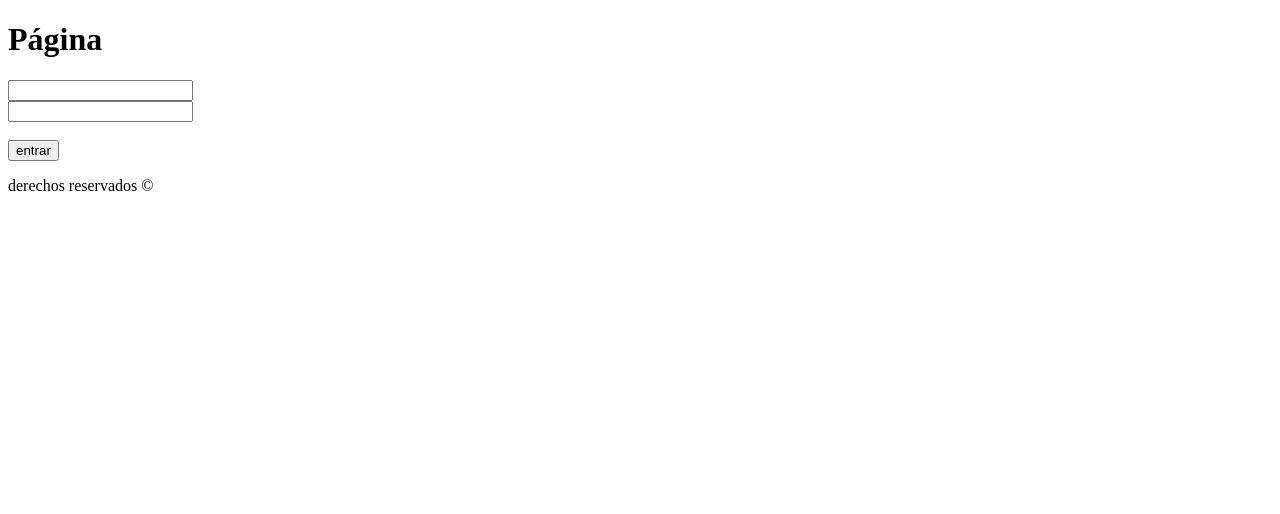
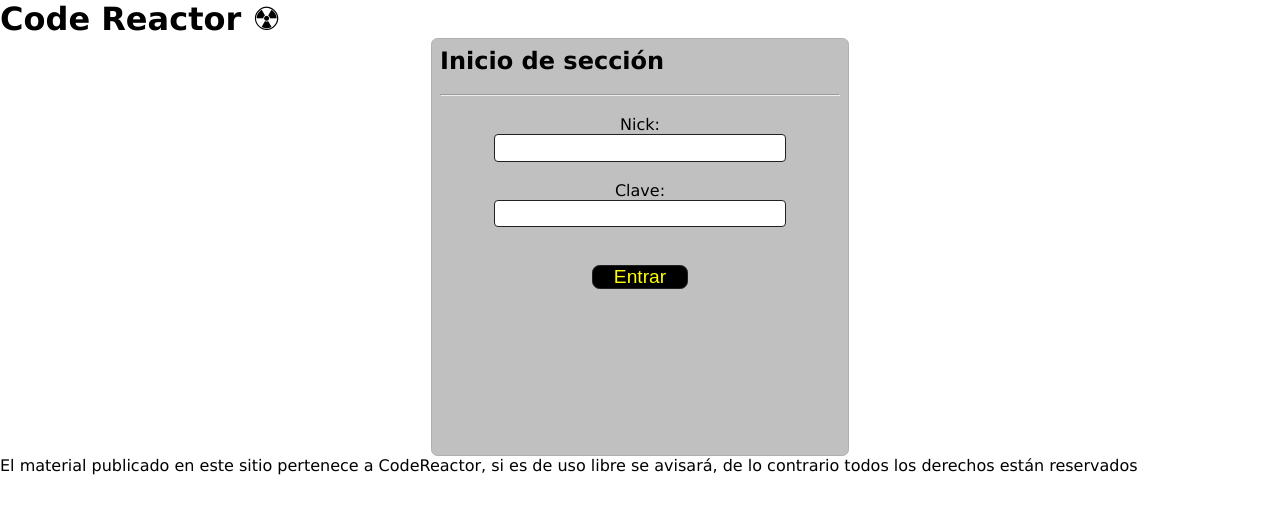
Before and after one commit to FDSoftware/Code-Reactor-WebSite--P, a PHP site: page /login.php in a window 1280 px wide. Shown: the top 514 px of the page. Run offline with PHP 8.4, Linux system fonts and the light colour scheme.

Commit message:
mejora en la seccion de login

```diff
--- /dev/null
+++ b/cms/login.css
@@ -0,0 +1,40 @@
+/* Estilo de la sección de login */
+
+*{
+	margin: 0px;
+	padding: 0px;
+}
+body{
+	font-family: verdana;
+}
+#caja{
+	background: #c0c0c0;
+	border: 1px solid #b0b0b0;
+	border-radius: 0.4em;
+	bottom: auto;
+	display: block;
+	height: 400px;
+	left: auto;
+	margin: auto;
+	right: auto;
+	padding: 0.5em;
+	top: auto;
+	width: 400px;
+}
+#formulario{
+	text-align: center;
+}
+#formulario input[type=password], #formulario input[type=text]{
+	border: 1px solid #212121;
+	border-radius: 0.3em;
+	padding: 0.4em;
+	width: 70%;
+}
+#formulario input[type=submit]{
+	background: black;
+	border-radius: 0.4em;
+	border: 1px solid #212121;
+	color: yellow;
+	font-size: 1.2em;
+	min-width: 5em;
+}
--- a/cms/login.php
+++ b/cms/login.php
@@ -7,33 +7,51 @@ if(isset($_SESSION["id"])){
 	exit(0);
 }
 
+
+
+include('mundiales.php');
+
 // si no lo estás, sólo te mostramos el formulario y ya.
 header('Content-Type: text/html; charset=utf-8');
 ?>
+
 <!DOCTYPE html>
 <html lang="es">
 <head>
 	<meta charset="utf-8">
- 	<title></title>
+	<title>Login | <?php echo $Title; ?></title>
+	<link rel="stylesheet" type="text/css" href="login.css">
 </head>
 <body>
 	<header>
- 		<h1>Página</h1>
+		<h1><?php echo $Title; ?></h1>
 	</header>
 	<section>
- 		<article>
- 			<form action="loginner.php" method="post">
+		<article id="caja">
+			<h2>Inicio de sección</h2>
+			<br>
+			<hr>
+			<br>
+			<form action="loginner.php" method="post" id="formulario">
+				<span>Nick:</span>
+				<br>
 				<input type="text" name="nick">
+				<br>
+				<br>
+				<span>Clave:</span>
 				<br>
 				<input type="password" name="password">
 				<br>
 				<br>
- 				<input type="submit" value="entrar">
+				<br>
+				<input type="submit" value="Entrar">
 			</form>
+			<br>
+			<br>
 		</article>
 	</section>
 	<footer>
- 		<p>derechos reservados &copy;</p>
+		<p><?php echo $FooterInfo; ?></p>
 	</footer>
 </body>
 </html>
```
Lines whose indentation alone changed are shown as unchanged.
